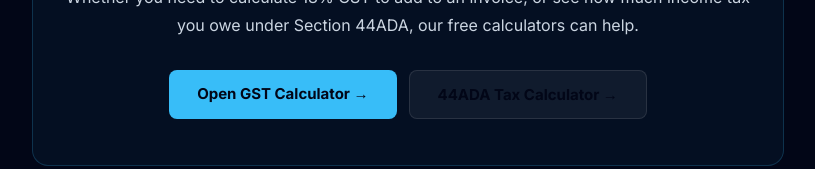
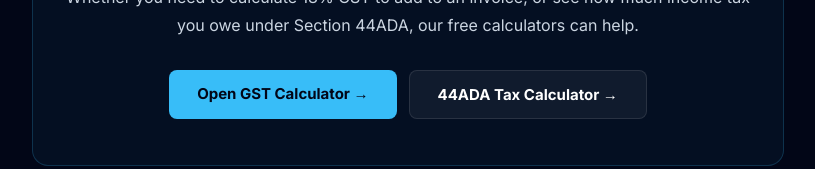
Before and after one commit to daxpatel109/karotools, a Next.js app: page /blog/gst-registration-threshold in a window 1280 px wide. Shown: the part 4141-4310 px from the top of the page, without its empty margins (232-1047 px from the left). Built offline with nearby package versions, Linux system fonts and the light colour scheme.

Commit message:
fix: correct contrast on 44ADA CTA button in blog

```diff
--- a/src/app/blog/gst-registration-threshold/blog.module.css
+++ b/src/app/blog/gst-registration-threshold/blog.module.css
@@ -20,6 +20,22 @@
   transition: all 0.2s;
 }
 .ctaBtn:hover { transform: translateY(-2px); box-shadow: 0 4px 12px rgba(56,189,248,0.3); }
+
+.ctaBtnOutline {
+  display: inline-block;
+  background: rgba(255,255,255,0.05);
+  color: #fff !important;
+  border: 1px solid rgba(255,255,255,0.1);
+  font-weight: 700;
+  font-size: 15px;
+  padding: 14px 28px;
+  border-radius: 8px;
+  text-decoration: none !important;
+  margin: 10px 0;
+  transition: all 0.2s;
+}
+.ctaBtnOutline:hover { transform: translateY(-2px); border-color: rgba(255,255,255,0.3); background: rgba(255,255,255,0.1); }
+
 
 .ctaBlock {
   background: rgba(56,189,248,0.05);
--- a/src/app/blog/gst-registration-threshold/page.jsx
+++ b/src/app/blog/gst-registration-threshold/page.jsx
@@ -257,7 +257,7 @@ export default function BlogPost() {
             <p>Whether you need to calculate 18% GST to add to an invoice, or see how much income tax you owe under Section 44ADA, our free calculators can help.</p>
             <div style={{ display: "flex", gap: "12px", justifyContent: "center", flexWrap: "wrap", marginTop: "16px" }}>
               <Link href="/gst-calculator" className={styles.ctaBtn}>Open GST Calculator →</Link>
-              <Link href="/44ada-tax-calculator" className={styles.ctaBtn} style={{ background: "rgba(255,255,255,0.05)", border: "1px solid rgba(255,255,255,0.1)", color: "#fff" }}>44ADA Tax Calculator →</Link>
+              <Link href="/44ada-tax-calculator" className={styles.ctaBtnOutline}>44ADA Tax Calculator →</Link>
             </div>
           </div>
 
```
